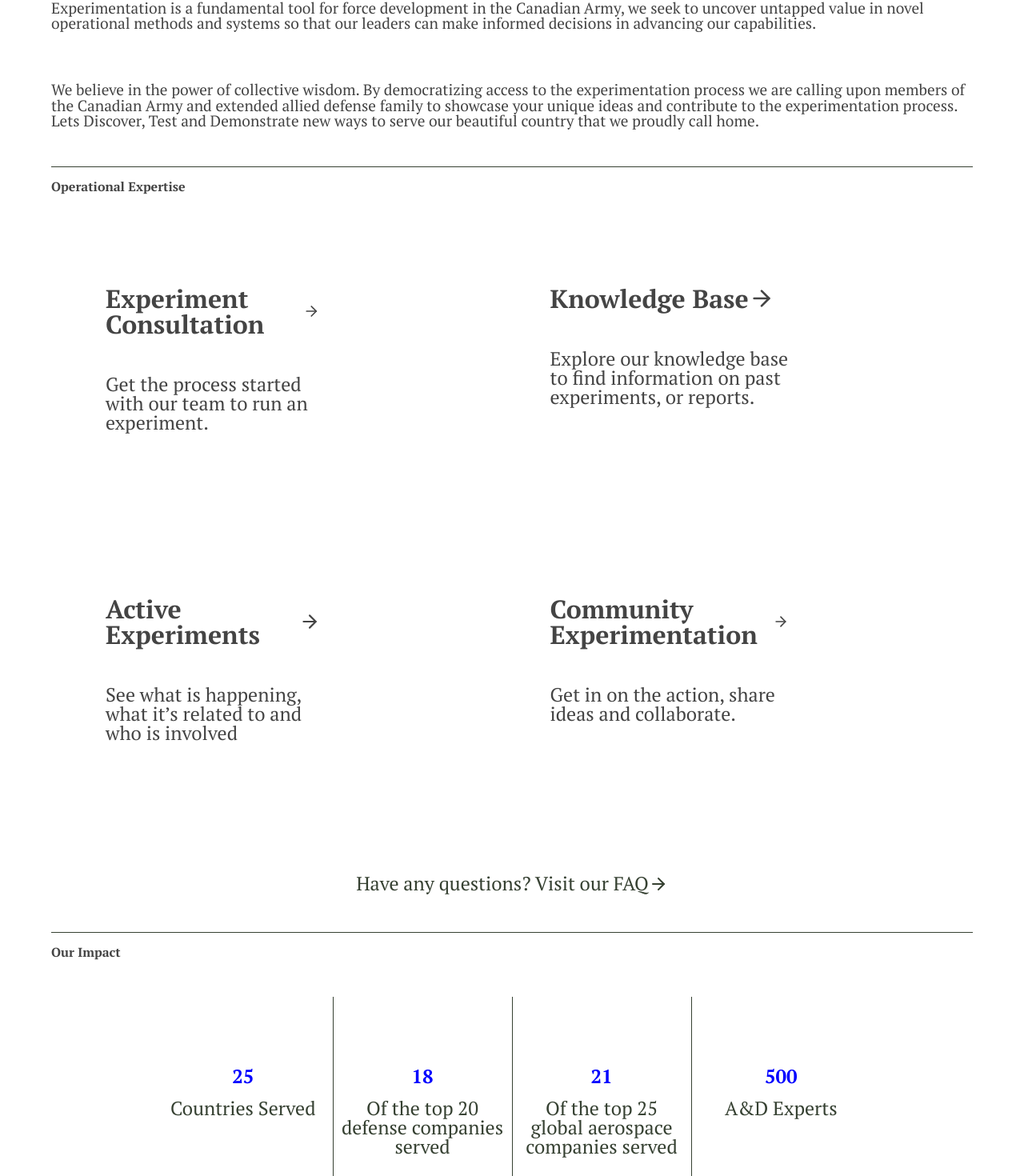
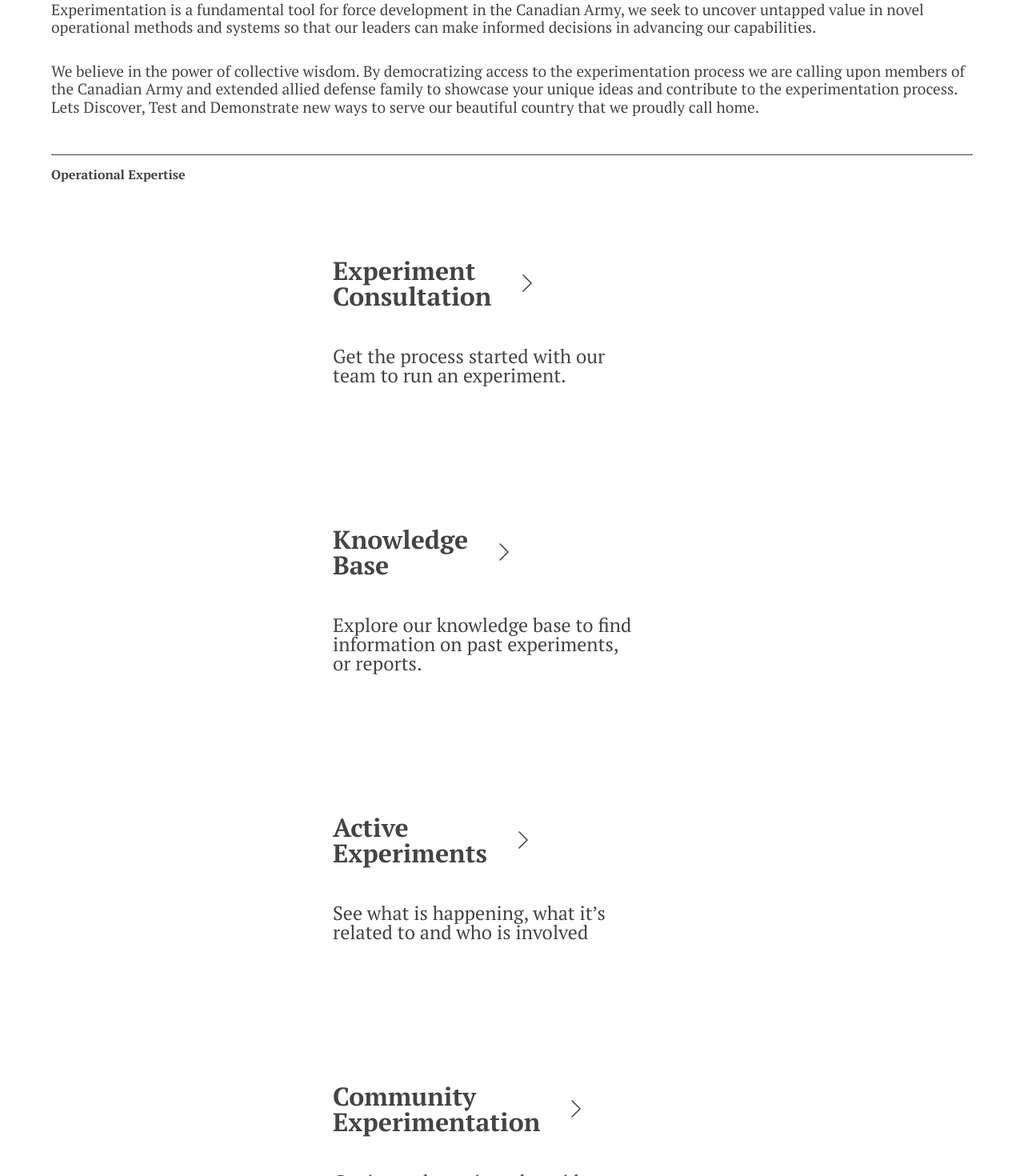
Before and after one commit to ajsib/calwcESC, a Next.js app in the folder front/: page /services in a window 1280 px wide. Shown: the part 632-2102 px from the top of the page at 80% size. Built offline with nearby package versions, Linux system fonts and the light colour scheme.

Commit message:
Refactor Services component styles and add footer

```diff
--- a/front/components/Pages/ServicePage/Impact/Impact.tsx
+++ b/front/components/Pages/ServicePage/Impact/Impact.tsx
@@ -22,9 +22,8 @@
     `;
 
 const statStyle = css`
-    font-size: 1.5rem;
-    font-weight: bold;
-    color: blue;
+    font-size: 4rem;
+    font-weight: thin;
     `;
 const textStyle = css`
     text-align: center;
@@ -37,20 +36,20 @@
             <h1 css={titleStyle}>Our Impact</h1>
             <Table>
                     <div css={divStyle}>
-                        <p css={statStyle}>25</p>
-                        <p css={textStyle}>Countries Served</p>
+                        <p css={statStyle}>10</p>
+                        <p css={textStyle}>Open Experiments</p>
                     </div>
                     <div css={divStyle}>
-                        <p css={statStyle}>18</p>
-                        <p css={textStyle}>Of the top 20 defense companies served</p>
+                        <p css={statStyle}>5</p>
+                        <p css={textStyle}>Partner Nations</p>
                     </div>
                     <div css={divStyle}>
-                        <p css={statStyle}>21</p>
-                        <p css={textStyle}>Of the top 25 global aerospace companies served</p>
+                        <p css={statStyle}>41</p>
+                        <p css={textStyle}>Publications</p>
                     </div>
                     <div css={divStyle}>
-                        <p css={statStyle}>500</p>
-                        <p css={textStyle}>A&D Experts</p>
+                        <p css={statStyle}>1</p>
+                        <p css={textStyle}>Defense Family</p>
                     </div>
             </Table>
         </div>
--- a/front/components/Pages/ServicePage/Operations/CardTemplate.tsx
+++ b/front/components/Pages/ServicePage/Operations/CardTemplate.tsx
@@ -1,20 +1,30 @@
 /**@jsxImportSource @emotion/react */
 import Card from '@/components/UI/Card';
 import { css } from '@emotion/react';
-import { FiArrowRight } from 'react-icons/fi';
+import RightWedgeBold from '@/components/UI/arrows/RightWedgeThin';
 import { ReactNode } from 'react';
+
+const cardStyleHover = css`
+  svg {
+    transition: transform 0.2s ease-in-out;
+  }
+
+  &:hover {
+    svg {
+      transform: translateX(5px);
+    }
+  }
+`;
 
 
 const cardTemplateStyle = css`
     display: flex;
-    width: 50%;
     flex-direction: column;
-    text-align: left;
     padding: 3rem;
     border-radius: 1rem;
     &:hover{
         svg {
-            transform: translateX(5px); // Moves the arrow to the right on hover
+            transform: translateX(5px);
           }
     }
 `;
@@ -23,6 +33,7 @@
     font-size: 2rem;
     font-weight: bold;
     margin-bottom: 3rem;
+    gap: 2rem;
     text-align: justify;
     display: flex;
     align-items: center;
@@ -34,10 +45,6 @@
     text-align: left;
 `;
 
-const arrowIconStyle = css`
-    transition: transform 0.3s ease-in-out;
-    `;
-
 interface CardTemplateProps {
     title: ReactNode;
     subtitle: ReactNode;
@@ -45,10 +52,10 @@
 
 export default function CardTemplate({title, subtitle}: CardTemplateProps) {
     return (
-        <div>
+        <div css={cardStyleHover}>
             <Card>
                 <div css={cardTemplateStyle}>
-                    <h1 css={cardTitleStyle}>{title} <FiArrowRight css={arrowIconStyle}/></h1>
+                    <h1 css={cardTitleStyle}>{title} <RightWedgeBold size={26}/></h1>
                     <p css={cardSubtitleStyle}>{subtitle}</p>
                 </div>
             </Card>
--- a/front/components/Pages/ServicePage/Operations/Cards.tsx
+++ b/front/components/Pages/ServicePage/Operations/OperationsContent.tsx
@@ -2,7 +2,7 @@
 import { css } from '@emotion/react';
 import CardTemplate from './CardTemplate';
 import GridContainer from '../../../Shared/Grid';
-import { FiArrowRight } from 'react-icons/fi';
+import RightWedge from '@/components/UI/arrows/RightWedgeBold';
 
 
 const titleStyle = css`
@@ -13,7 +13,7 @@
     margin-left: var(--margin);
     `;
 
-const faqStyle = css`
+    const faqStyle = css`
     display: flex;
     align-items: center;
     justify-content: center;
@@ -22,31 +22,42 @@
     cursor: pointer;
     margin-top: 3rem;
     margin-bottom: 3rem;
-    transition: 0.3s ease;
+    gap: 1rem;
+    text-decoration: none;
+    transition: text-decoration 0.3s ease, transform 0.3s ease;
+
+    svg {
+      transition: transform 0.3s ease; // Ensure the SVG has the transition
+    }
+
     &:hover {
-        text-decoration: underline;
-        svg {
-            transform: translateX(5px); // Moves the arrow to the right on hover
-        }
+      text-decoration: underline;
+      svg {
+        transform: translateX(5px);
+      }
     }
-    `;
+  `;
 
 
-export default function Cards() {
+
+
+
+
+export default function OperationsContent() {
     return (
         <div>
             <h1 css={titleStyle}>Operational Expertise</h1>
             <GridContainer>
-                <CardTemplate title="Experiment Consultation"
+                <CardTemplate title=<>Experiment <br></br> Consultation</>
                 subtitle="Get the process started with our team to run an experiment." />
-                <CardTemplate title="Knowledge Base"
+                <CardTemplate title=<>Knowledge <br></br> Base</>
                 subtitle="Explore our knowledge base to find information on past experiments, or reports." />
-                <CardTemplate title="Active Experiments"
+                <CardTemplate title=<>Active <br></br> Experiments</>
                 subtitle="See what is happening, what it’s related to and who is involved" />
-                <CardTemplate title="Community Experimentation"
+                <CardTemplate title=<>Community <br></br> Experimentation</>
                 subtitle="Get in on the action, share ideas and collaborate." />
             </GridContainer>
-            <p css={faqStyle}>Have any questions? Visit our FAQ <FiArrowRight /></p>
+            <p css={faqStyle}>Have any questions? See our FAQ <RightWedge size={15} /></p>
         </div>
     )
 }
--- a/front/components/Pages/ServicePage/ServiceContent.tsx
+++ b/front/components/Pages/ServicePage/ServiceContent.tsx
@@ -1,28 +1,33 @@
 /**@jsxImportSource @emotion/react */
 import { css } from '@emotion/react';
+import React, { useEffect, useState } from 'react';
 
 const serviceContentStyle = css`
-    width: calc(100% - (var(--margin) * 2)); // 100% minus the left and right padding
+    width: calc(100% - (var(--margin) * 2));
     margin-left: auto;
     margin-right: auto;
 `;
 
-const titleStyle = css`
-    font-size: 2rem;
-    padding-bottom: 3rem;
-    padding-top: 3rem;
-    `;
-
 const textStyle = css`
     font-size: 1.2rem;
+    margin-top: 1rem;
+    line-height: 1.4rem;
+    font-weight: 400;
+`;
+
+const titleStyle = css`
+    font-size: 1rem;
+    font-weight: 800;
     margin-bottom: 3rem;
-    `;
+    margin-top: 1rem;
+`;
+
+export default function ServiceContent() {
 
 
-export default function ServiceContent() {
     return (
         <div css={serviceContentStyle}>
-            <h1 css={titleStyle}>What is Experimentation?</h1>
+            <h1 css={[titleStyle]}>What is Experimentation?</h1>
             <p css={textStyle}>
                 Experimentation is a fundamental tool for force development in the Canadian Army, we seek to uncover untapped value in novel operational methods and systems so that our leaders can make informed decisions in advancing our capabilities.
             </p>
--- a/front/components/Shared/Footer.tsx
+++ b/front/components/Shared/Footer.tsx
@@ -3,12 +3,29 @@
 
 const footerStyle = css`
   width: 100%;
-  height: 1.5rem;
-  background-color: #364132;
+  padding: 2rem 0;
+  background: var(--primary-color);
+  color: #f5f5f5;
+  display: flex;
+  justify-content: center;
+  align-items: center;
+  font-size: 1rem;
+  text-align: center;
+
+  b {
+    font-weight: normal;
+    color: #c5c6c7;
+  }
 `;
 
-const Footer = () => (
-  <footer css={footerStyle}></footer>
-);
+const Footer = () => {
+  const currentYear = new Date().getFullYear();
+
+  return (
+    <footer css={footerStyle}>
+      {currentYear} &nbsp;<b>Canadian Army Land Warfare Centre&nbsp;</b> — &nbsp;<b>Experimentation Services Centre</b>
+    </footer>
+  );
+};
 
 export default Footer;
--- a/front/components/Shared/Grid.tsx
+++ b/front/components/Shared/Grid.tsx
@@ -1,33 +1,34 @@
 /**@jsxImportSource @emotion/react */
 import { css } from '@emotion/react';
-import React, {ReactNode} from 'react';
+import React, { ReactNode } from 'react';
 
+const flexContainerStyle = css`
+  display: flex;
+  flex-wrap: wrap;
+  justify-content: center;
+  width: calc(100% - (var(--margin) * 4) - 4rem);
+  margin-left: calc(2 * var(--margin));
+  margin-right: auto;
+  gap: 2rem;
+  flex-direction: row; /* Default direction is row */
 
-const gridContainerStyle = css`
-  display: grid;
-  grid-template-columns: auto auto; /* Two columns with automatic width */
-  gap: 20px; /* Adjust the gap between grid items as needed */
-  width: calc(100% - (var(--margin) * 2)); // 100% minus the left and right padding
-  margin-left: auto;
-  margin-right: auto;
-  margin-top: 3rem;
 `;
 
-const gridItemStyle = css`
-  padding: 20px; /* Adjust the padding as needed */
-  width: 100%;
+const flexItemStyle = css`
+  width: calc(30rem);
+
 `;
 
-interface GridContainerProps {
+interface FlexContainerProps {
   children: ReactNode;
 }
 
-export default function GridContainer({ children } : GridContainerProps) {
-    const childrenArray = React.Children.toArray(children);
+export default function FlexContainer({ children }: FlexContainerProps) {
+  const childrenArray = React.Children.toArray(children);
   return (
-    <div css={gridContainerStyle}>
+    <div css={flexContainerStyle}>
       {childrenArray.map((child, index) => (
-        <div key={index} css={gridItemStyle}>
+        <div key={index} css={flexItemStyle}>
           {child}
         </div>
       ))}
--- a/front/components/Shared/Separator.tsx
+++ b/front/components/Shared/Separator.tsx
@@ -5,14 +5,22 @@
     width: calc(100% - (var(--margin) * 2));
     margin-left: auto;
     margin-right: auto;
-    margin-top: 3rem;
     height: 1px;
     background-color: var(--primary-color);
 `;
 
+const backgroundStyle = css`
+    width: 100%;
+    padding-top: 3rem;
+
+`
+
 
 export default function Separator() {
     return (
-        <div css={separatorStyle} />
+        <div css={backgroundStyle}>
+         <div css={separatorStyle} />
+        </div>
+
     );
 }
--- a/front/pages/services/index.tsx
+++ b/front/pages/services/index.tsx
@@ -1,8 +1,9 @@
 import Banner from "@/components/Shared/Banner/Banner";
 import ServiceContent from "@/components/Pages/ServicePage/ServiceContent";
 import Separator from "@/components/Shared/Separator";
-import Cards from "@/components/Pages/ServicePage/Operations/Cards";
+import Cards from "@/components/Pages/ServicePage/Operations/OperationsContent"
 import Impact from "@/components/Pages/ServicePage/Impact/Impact";
+import Footer from "@/components/Shared/Footer";
 
 
 export default function Service() {
@@ -10,12 +11,14 @@
         <>
             <Banner src="/images/service/service1.png" alt="Services Banner" bannerText="Discover, Test, Demonstrate, Explore" title="Services"/>
             <div style={{background: 'white'}}>
+              <Separator />
               <ServiceContent />
               <Separator />
               <Cards />
               <Separator />
               <Impact />
             </div>
+            <Footer/>
         </>
     );
 }
```
